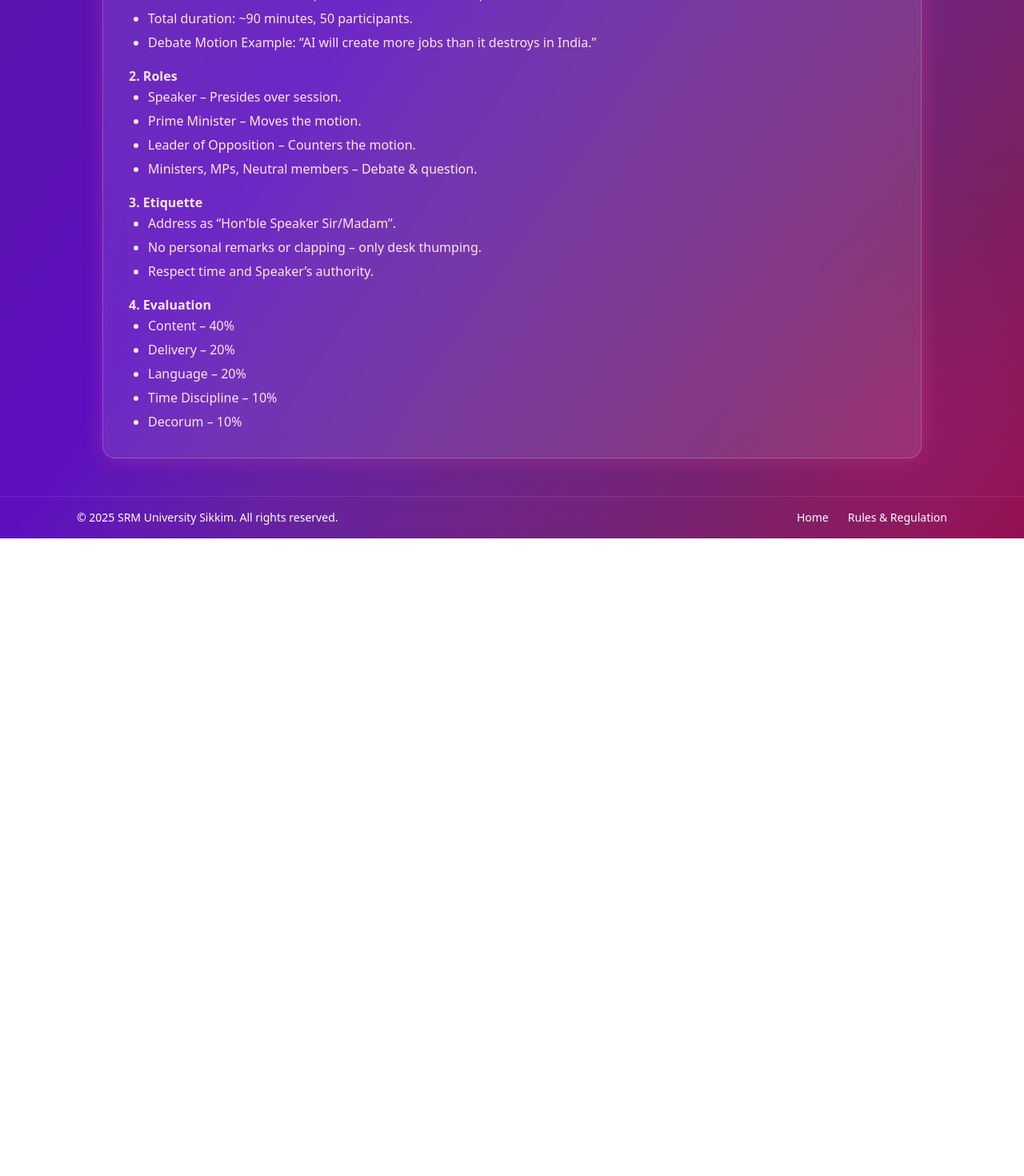
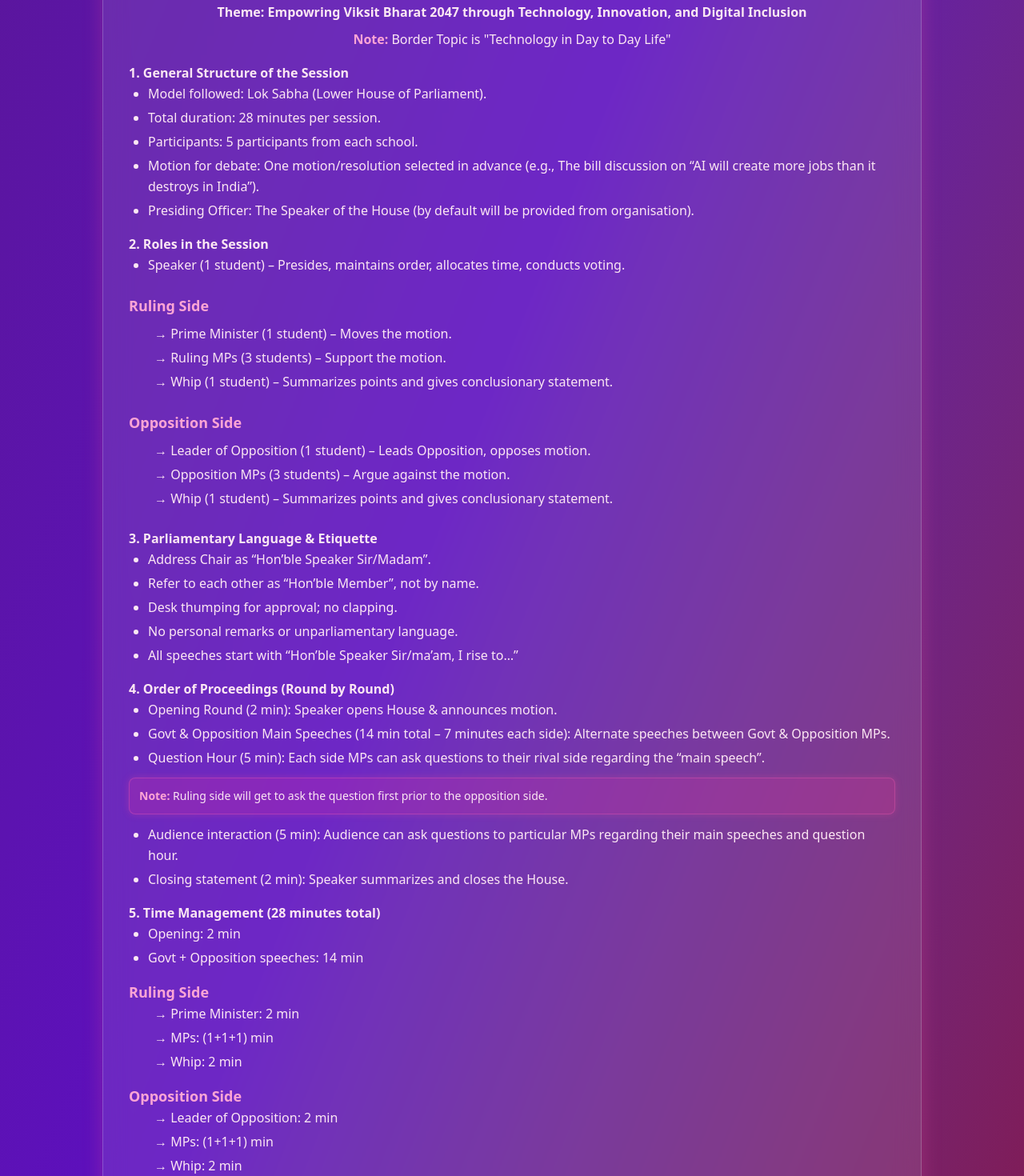
Before and after one commit to Pushkar-Codes/Transformation, a Next.js app: page /youth-parliament in a window 1280 px wide. Shown: the part 1200-2670 px from the top of the page at 80% size. Before the commit the page ends 1873 px from the top, so only its background shows below. Built offline with nearby package versions, Linux system fonts and the light colour scheme.

Commit message:
Final changes before merging into dev

```diff
--- a/app/funzone-gaming/page.tsx
+++ b/app/funzone-gaming/page.tsx
@@ -44,6 +44,10 @@ export default function FunZoneGaming() {
                 FunZone Gaming
               </h1>
 
+              <span className=  "text-[#ffcc33] font-semibold">
+                  Viksit Sikkim To Viksit Bharat  <br /> <br />
+                </span>
+
               <p className="text-base sm:text-lg md:text-xl text-pink-100 leading-relaxed">
                 <span className="text-xl block">
                   Step into the{" "}
@@ -52,8 +56,9 @@ export default function FunZoneGaming() {
                   </span>
                   !
                 </span>
+
                 <span className="block mt-2 leading-tight">
-                  Where passion meets pixels — battle in{" "}
+                  Where passion meets pixels battle in{" "}
                   <span className="font-semibold text-pink-300">FIFA (PS5)</span> and{" "}
                   <span className="font-semibold text-pink-300">Mobile Legends</span>{" "}
                   to prove who’s the ultimate gamer!
--- a/app/innovators-expo/page.tsx
+++ b/app/innovators-expo/page.tsx
@@ -41,6 +41,10 @@ export default function InnovatorsExpo() {
               <h1 className="text-2xl sm:text-4xl md:text-5xl lg:text-5xl font-extrabold uppercase tracking-widest text-white drop-shadow-[0_0_25px_rgba(236,72,153,0.8)] mb-4">
                 Young Innovator&apos;s Expo
               </h1>
+
+              <span className=  "text-[#ffcc33] font-semibold">
+                  Viksit Sikkim To Viksit Bharat  <br /> <br />
+                </span>
 
               <p className="text-base sm:text-lg md:text-xl text-pink-100 leading-relaxed">
                 <span className="text-xl block">
--- a/app/tech-treasure-hunt/page.tsx
+++ b/app/tech-treasure-hunt/page.tsx
@@ -41,6 +41,10 @@ export default function TechTreasureHunt() {
               <h1 className="text-2xl sm:text-4xl md:text-5xl lg:text-5xl font-extrabold uppercase tracking-widest text-white drop-shadow-[0_0_25px_rgba(236,72,153,0.8)] mb-4">
                 Tech Treasure Hunt
               </h1>
+
+              <span className=  "text-[#ffcc33] font-semibold">
+                  Viksit Sikkim To Viksit Bharat  <br /> <br />
+                </span>
 
               <p className="text-base sm:text-lg md:text-xl text-pink-100 leading-relaxed">
                 <span className="text-xl block">
--- a/app/youth-parliament/page.tsx
+++ b/app/youth-parliament/page.tsx
@@ -42,6 +42,10 @@ export default function YouthParliament() {
               <h1 className="text-2xl sm:text-4xl md:text-5xl lg:text-5xl font-extrabold uppercase tracking-widest text-white drop-shadow-[0_0_25px_rgba(236,72,153,0.8)] mb-4">
                 Viksit Bharat <br /> Youth Parliament
               </h1>
+
+              <span className=  "text-[#ffcc33] font-semibold">
+                  Viksit Sikkim To Viksit Bharat  <br /> <br />
+                </span>
 
               <p className="text-base sm:text-lg md:text-xl text-pink-100 leading-relaxed">
                 <span className="block text-xl">
@@ -133,12 +137,13 @@ export default function YouthParliament() {
               <ul className="list-disc list-inside text-pink-100 font-medium text-sm sm:text-base space-y-1">
               <li>Biswaraj Aley</li>
               <li>Anita Rai</li>
+              <li>Aarya Niroula</li>
               <li>Md Ali</li>
               <li>Ayush Sherpa</li>
               <li>Anita Rai</li>
               <li>Manish Chettri</li>
               <li>Sishir Rai</li>
-                <li>Aarya Niroula</li>
+
               </ul>
             </div>
 
@@ -189,48 +194,140 @@ export default function YouthParliament() {
         </div>
 
         {/* Rules Section */}
+
 <div
   ref={rulesRef}
   style={{ scrollMarginTop: "100px" }}
   className="w-full max-w-5xl mt-2 bg-white/10 backdrop-blur-lg border border-white/20 rounded-2xl p-5 sm:p-8 text-left shadow-[0_0_25px_rgba(236,72,153,0.3)] leading-relaxed text-pink-100"
 >
   <h2 className="text-xl sm:text-2xl font-bold text-pink-300 mb-4 text-center">
-            Rules & Procedure – Lok Sabha Model
+    Rules &amp; Procedure – Lok Sabha Model
   </h2>
 
-          <p className="mt-2 font-semibold">1. General Structure</p>
+  <p className="mt-2 font-semibold text-center">Theme: Empowring Viksit Bharat 2047 through Technology, Innovation, and Digital Inclusion</p>
+
+  <p className="mt-2 text-center">
+    <span className="text-pink-300 font-semibold">Note:</span> Border Topic is "Technology in Day to Day Life"
+  </p>
+
+  <p className="mt-4 font-semibold">1. General Structure of the Session</p>
   <ul className="list-disc ml-6 space-y-1">
     <li>Model followed: Lok Sabha (Lower House of Parliament).</li>
-            <li>Total duration: ~90 minutes, 50 participants.</li>
+    <li>Total duration: 28 minutes per session.</li>
+    <li>Participants: 5 participants from each school.</li>
     <li>
-              Debate Motion Example: “AI will create more jobs than it destroys in India.”
+      Motion for debate: One motion/resolution selected in advance (e.g., The bill discussion on “AI will create more jobs than it destroys in India”).
+    </li>
+    <li>Presiding Officer: The Speaker of the House (by default will be provided from organisation).</li>
+  </ul>
+
+  <p className="mt-4 font-semibold">2. Roles in the Session</p>
+
+  <ul className="list-disc ml-6 space-y-1">
+    <li>Speaker (1 student) – Presides, maintains order, allocates time, conducts voting.</li>
+  </ul>
+
+  {/* Ruling Side */}
+  <h3 className="text-lg font-bold text-pink-300 mt-6">Ruling Side</h3>
+  <ul className="ml-8 space-y-1 mt-2">
+    <li>→ Prime Minister (1 student) – Moves the motion.</li>
+    <li>→ Ruling MPs (3 students) – Support the motion.</li>
+    <li>→ Whip (1 student) – Summarizes points and gives conclusionary statement.</li>
+  </ul>
+
+  {/* Opposition Side */}
+  <h3 className="text-lg font-bold text-pink-300 mt-6">Opposition Side</h3>
+  <ul className="ml-8 space-y-1 mt-2">
+    <li>→ Leader of Opposition (1 student) – Leads Opposition, opposes motion.</li>
+    <li>→ Opposition MPs (3 students) – Argue against the motion.</li>
+    <li>→ Whip (1 student) – Summarizes points and gives conclusionary statement.</li>
+  </ul>
+
+  <p className="mt-6 font-semibold">3. Parliamentary Language &amp; Etiquette</p>
+  <ul className="list-disc ml-6 space-y-1">
+    <li>Address Chair as “Hon’ble Speaker Sir/Madam”.</li>
+    <li>Refer to each other as “Hon’ble Member”, not by name.</li>
+    <li>Desk thumping for approval; no clapping.</li>
+    <li>No personal remarks or unparliamentary language.</li>
+    <li>All speeches start with “Hon’ble Speaker Sir/ma’am, I rise to…”</li>
+  </ul>
+
+  <p className="mt-4 font-semibold">4. Order of Proceedings (Round by Round)</p>
+  <ul className="list-disc ml-6 space-y-1">
+    <li>Opening Round (2 min): Speaker opens House &amp; announces motion.</li>
+    <li>
+      Govt &amp; Opposition Main Speeches (14 min total – 7 minutes each side): Alternate speeches between Govt &amp; Opposition MPs.
+    </li>
+    <li>
+      Question Hour (5 min): Each side MPs can ask questions to their rival side regarding the “main speech”.
     </li>
   </ul>
 
-          <p className="mt-4 font-semibold">2. Roles</p>
-          <ul className="list-disc ml-6 space-y-1">
-            <li>Speaker – Presides over session.</li>
-            <li>Prime Minister – Moves the motion.</li>
-            <li>Leader of Opposition – Counters the motion.</li>
-            <li>Ministers, MPs, Neutral members – Debate & question.</li>
+  <div className="mt-3 bg-pink-500/20 border border-pink-400/30 rounded-lg p-3 text-sm text-pink-100 shadow-[0_0_10px_rgba(236,72,153,0.3)]">
+    <span className="font-semibold text-pink-300">Note:</span> Ruling side will get to ask the question first prior to the opposition side.
+  </div>
+
+  <ul className="list-disc ml-6 space-y-1 mt-3">
+    <li>
+      Audience interaction (5 min): Audience can ask questions to particular MPs regarding their main speeches and question hour.
+    </li>
+    <li>Closing statement (2 min): Speaker summarizes and closes the House.</li>
   </ul>
 
-          <p className="mt-4 font-semibold">3. Etiquette</p>
+  <p className="mt-4 font-semibold">5. Time Management (28 minutes total)</p>
   <ul className="list-disc ml-6 space-y-1">
-            <li>Address as “Hon’ble Speaker Sir/Madam”.</li>
-            <li>No personal remarks or clapping – only desk thumping.</li>
-            <li>Respect time and Speaker’s authority.</li>
+    <li>Opening: 2 min</li>
+    <li>Govt + Opposition speeches: 14 min</li>
   </ul>
 
-          <p className="mt-4 font-semibold">4. Evaluation</p>
+  {/* Ruling Side Time */}
+  <h3 className="text-lg font-bold text-pink-300 mt-4">Ruling Side</h3>
+  <ul className="ml-8 space-y-1">
+    <li>→ Prime Minister: 2 min</li>
+    <li>→ MPs: (1+1+1) min</li>
+    <li>→ Whip: 2 min</li>
+  </ul>
+
+  {/* Opposition Side Time */}
+  <h3 className="text-lg font-bold text-pink-300 mt-4">Opposition Side</h3>
+  <ul className="ml-8 space-y-1">
+    <li>→ Leader of Opposition: 2 min</li>
+    <li>→ MPs: (1+1+1) min</li>
+    <li>→ Whip: 2 min</li>
+  </ul>
+
+  <ul className="list-disc ml-6 space-y-1 mt-3">
+    <li>Question Hour: 5 min</li>
+    <li>Audience Interaction: 5 min</li>
+    <li>Closing: 2 min (by Speaker)</li>
+  </ul>
+
+  <p className="mt-4 font-semibold">
+    6. Standard Rules of Conduct (per MoPA Youth Parliament Guidelines)
+  </p>
   <ul className="list-disc ml-6 space-y-1">
-            <li>Content – 40%</li>
-            <li>Delivery – 20%</li>
-            <li>Language – 20%</li>
-            <li>Time Discipline – 10%</li>
-            <li>Decorum – 10%</li>
+    <li>Speaking Time Limit: Participants should strictly follow the time limit for positive marking.</li>
+    <li>Use Proper Titles: Address as “Hon’ble Speaker Sir/Madam”.</li>
+    <li>Decorum: No clapping, shouting, unparliamentary language; desk thumping allowed.</li>
+    <li>No Personal Remarks: Debate focuses on issues, not individuals.</li>
+    <li>Speaker’s Authority: Final decision, can cut short speeches or move to vote.</li>
   </ul>
+
+  <p className="mt-4 font-semibold">7. Dress Code</p>
+  <ul className="list-disc ml-6 space-y-1">
+    <li>Traditional / Formal attire.</li>
+  </ul>
+
+  <p className="mt-4 text-center">
+    On the basis of total marks, the winner will be decided.
+    <br />
+     <span className="text-pink-300 font-semibold">Note:</span> Judges’ decision will remain final.
+  </p>
 </div>
+
+
+
+
       </main>
 
       {/* Footer */}
```
Also changed, not shown: app/coding-challenge/page.tsx (+14 -2 lines), app/ideathon/page.tsx (+7 -4 lines), app/quiz/page.tsx (+43 -25 lines). Lines whose indentation alone changed are shown as unchanged.
